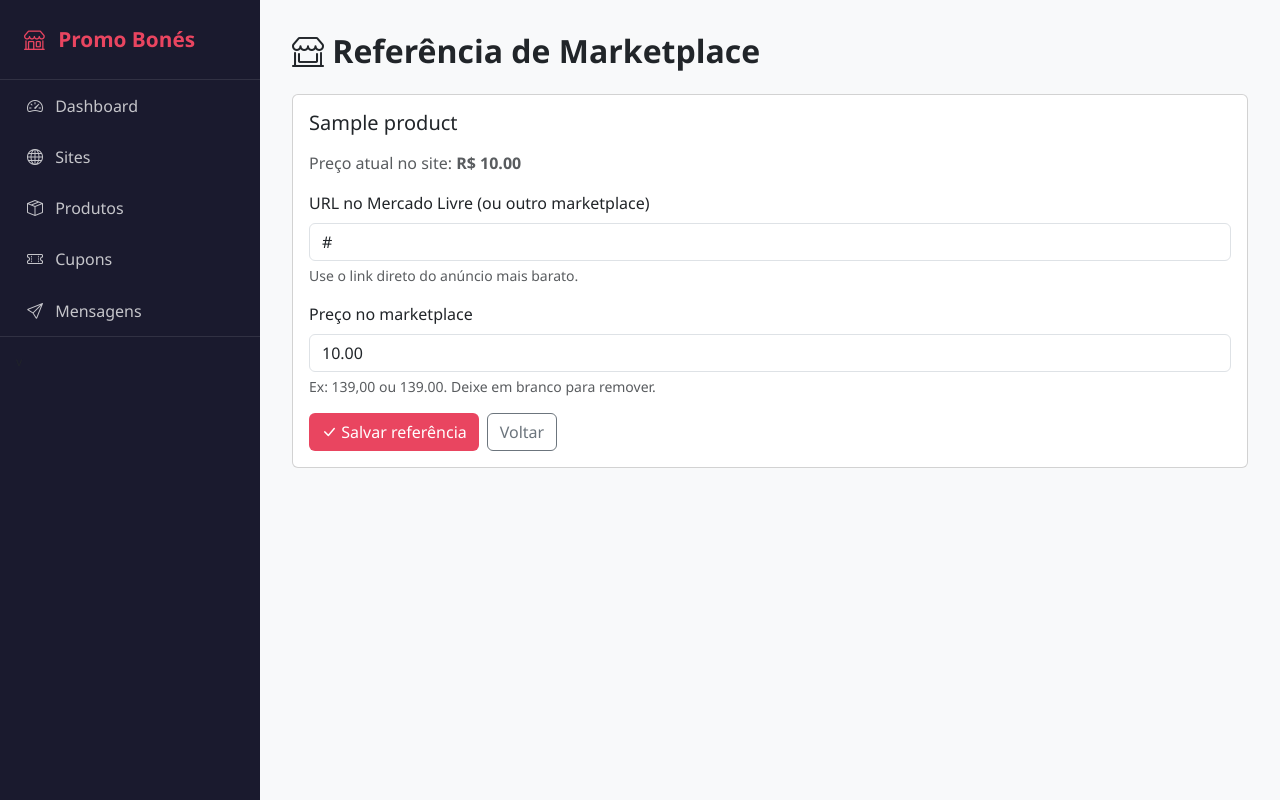
After one commit to Joao-Lucas-Code/promo_bones, a Flask app: page /products/1/marketplace in a window 1280 px wide. The commit adds this page. Run offline with Flask 3, Linux system fonts and the light colour scheme; tables that the repository leaves empty hold one stand-in row (values such as "Sample post").

Commit message:
feat: adiciona referência de preço do Mercado Livre e melhora detecção de bloqueio do scraper
- Detecta bloqueio do Mercado Livre (tráfego suspeito/verificação) e retorna erro informativo
- Adiciona suporte a curl_cffi e proxy via SCRAPER_PROXY_URL
- Cria campos marketplace_url e marketplace_price no Product
- Adiciona tela e API para cadastrar preço de referência do ML
- Exibe badge de economia no painel quando ML está mais barato
- Atualiza requirements.txt com curl_cffi

```diff
--- a/promo_bones/database.py
+++ b/promo_bones/database.py
@@ -49,6 +49,8 @@ class Product(Base):
     available = Column(Boolean, default=True)
     sku = Column(String, nullable=True)
     tags = Column(Text, nullable=True)  # ex: "esportivo,aba-nene,preto"
+    marketplace_url = Column(Text, nullable=True)  # link de referência (ex: Mercado Livre)
+    marketplace_price = Column(Float, nullable=True)  # preço de referência no marketplace
     scraped_at = Column(DateTime, default=datetime.utcnow)
     updated_at = Column(DateTime, default=datetime.utcnow, onupdate=datetime.utcnow)
 
--- a/promo_bones/main.py
+++ b/promo_bones/main.py
@@ -210,6 +210,50 @@ def products_list():
     finally:
         db.close()
 
+@app.route("/products/<int:product_id>/marketplace", methods=["GET", "POST"])
+def edit_marketplace_reference(product_id):
+    """Permite cadastrar/editar o preço de referência do Mercado Livre."""
+    db = next(get_db())
+    try:
+        product = db.query(Product).filter(Product.id == product_id).first()
+        if not product:
+            return "Produto não encontrado", 404
+
+        if request.method == "POST":
+            product.marketplace_url = request.form.get("marketplace_url", "").strip() or None
+            raw_price = request.form.get("marketplace_price", "").strip().replace("R$", "").replace(".", "").replace(",", ".")
+            product.marketplace_price = float(raw_price) if raw_price else None
+            db.commit()
+            return redirect("/products")
+
+        return render_template("marketplace_form.html", product=product)
+    finally:
+        db.close()
+
+@app.route("/api/products/<int:product_id>/marketplace", methods=["POST"])
+def api_update_marketplace_reference(product_id):
+    """API JSON para atualizar preço de referência do marketplace."""
+    db = next(get_db())
+    try:
+        product = db.query(Product).filter(Product.id == product_id).first()
+        if not product:
+            return jsonify({"success": False, "error": "Produto não encontrado"}), 404
+
+        product.marketplace_url = request.form.get("marketplace_url", "").strip() or None
+        raw_price = request.form.get("marketplace_price", "").strip().replace("R$", "").replace(".", "").replace(",", ".")
+        product.marketplace_price = float(raw_price) if raw_price else None
+        db.commit()
+        return jsonify({
+            "success": True,
+            "marketplace_price": product.marketplace_price,
+            "marketplace_url": product.marketplace_url,
+        })
+    except ValueError:
+        db.rollback()
+        return jsonify({"success": False, "error": "Preço inválido"}), 400
+    finally:
+        db.close()
+
 # === COUPONS ===
 @app.route("/coupons")
 def coupons_list():
--- a/promo_bones/scraper.py
+++ b/promo_bones/scraper.py
@@ -1,15 +1,40 @@
 """Web scraper para sites de bonés."""
+import os
 import re
-import requests
 from datetime import datetime
+from urllib.parse import urljoin
+
 from bs4 import BeautifulSoup
-from urllib.parse import urljoin
 
 from .config import USER_AGENT, REQUEST_TIMEOUT, SITES
 from .database import SessionLocal, Product, PriceHistory, Site, ScraperLog
 
+# Tenta usar curl_cffi (melhor contra bloqueios de TLS/bot); fallback para requests
+try:
+    from curl_cffi import requests as curl_requests
+    CURL_CFFI_AVAILABLE = True
+except Exception:  # pragma: no cover
+    import requests as curl_requests
+    CURL_CFFI_AVAILABLE = False
 
-HEADERS = {"User-Agent": USER_AGENT}
+import requests
+
+
+PROXY_URL = os.getenv("SCRAPER_PROXY_URL", "")
+
+
+HEADERS = {
+    "User-Agent": USER_AGENT,
+    "Accept": "text/html,application/xhtml+xml,application/xml;q=0.9,image/avif,image/webp,image/apng,*/*;q=0.8",
+    "Accept-Language": "pt-BR,pt;q=0.9,en-US;q=0.8,en;q=0.7",
+    "Accept-Encoding": "gzip, deflate, br",
+    "Connection": "keep-alive",
+    "Upgrade-Insecure-Requests": "1",
+    "Sec-Fetch-Dest": "document",
+    "Sec-Fetch-Mode": "navigate",
+    "Sec-Fetch-Site": "none",
+    "Cache-Control": "max-age=0",
+}
 
 
 class BaseScraper:
@@ -18,17 +43,45 @@ class BaseScraper:
     def __init__(self, site_slug: str):
         self.site_slug = site_slug
         self.site_config = SITES.get(site_slug, {})
-        self.session = requests.Session()
-        self.session.headers.update(HEADERS)
+        self.last_response_text = ""
+        self.last_url = ""
+        self._build_session()
+
+    def _build_session(self):
+        """Monta a sessão HTTP, preferindo curl_cffi quando disponível."""
+        proxies = {"http": PROXY_URL, "https": PROXY_URL} if PROXY_URL else None
+        if CURL_CFFI_AVAILABLE:
+            self.session = curl_requests.Session()
+            self.session.impersonate = "chrome131"
+        else:
+            self.session = requests.Session()
+            self.session.headers.update(HEADERS)
+        self.session.proxies = proxies
 
     def fetch(self, url: str) -> BeautifulSoup | None:
         try:
-            resp = self.session.get(url, timeout=REQUEST_TIMEOUT)
+            if CURL_CFFI_AVAILABLE:
+                resp = self.session.get(url, timeout=REQUEST_TIMEOUT)
+            else:
+                resp = self.session.get(url, timeout=REQUEST_TIMEOUT)
             resp.raise_for_status()
+            self.last_url = resp.url
+            self.last_response_text = resp.text
             return BeautifulSoup(resp.text, "html.parser")
         except Exception as e:
             print(f"[ERRO] Falha ao buscar {url}: {e}")
             return None
+
+    def is_blocked(self) -> bool:
+        """Detecta páginas de bloqueio/verificação do Mercado Livre."""
+        text = self.last_response_text.lower()
+        return any(marker in text for marker in [
+            "suspicious-traffic",
+            "account-verification",
+            "micro-landing-container",
+            "para continuar, acesse",
+            "sua conta",
+        ])
 
     def parse_products(self, soup: BeautifulSoup) -> list[dict]:
         raise NotImplementedError
@@ -191,16 +244,35 @@ class SoleilScraper(DustCompanyScraper):
 
 
 class MercadoLivreScraper(BaseScraper):
-    """Scraper para Mercado Livre."""
+    """Scraper para Mercado Livre.
+
+    Atenção: o Mercado Livre costuma bloquear requisições vindas de
+    datacenters/cloud (página de verificação de conta ou micro-landing).
+    Quando isso acontece, o scraper retorna um erro informativo e o painel
+    pode usar o preço de referência do marketplace cadastrado manualmente.
+    """
 
     def parse_products(self, soup: BeautifulSoup) -> list[dict]:
         products = []
-        items = soup.select(".ui-search-result, .ui-search-layout__item, .poly-card")
+        # Selectores usados nas listagens do ML (clássicos e novos "poly")
+        items = soup.select(
+            ".ui-search-result, .ui-search-layout__item, .poly-card, "
+            ".andes-card--default, [data-testid='product-card']"
+        )
 
         for item in items[:15]:
-            name_el = item.select_one(".poly-component__title, .ui-search-item__title")
-            price_el = item.select_one(".poly-price__current, .andes-money-amount__fraction")
-            old_price_el = item.select_one(".poly-price__old, .andes-money-amount--previous")
+            name_el = item.select_one(
+                ".poly-component__title, .ui-search-item__title, "
+                ".ui-search-link__title-class, a[title]"
+            )
+            price_el = item.select_one(
+                ".poly-price__current, .andes-money-amount__fraction, "
+                ".price-tag-fraction, .ui-search-price__part"
+            )
+            old_price_el = item.select_one(
+                ".poly-price__old, .andes-money-amount--previous, "
+                ".price-tag-amount--previous, .ui-search-price__part--small"
+            )
             img_el = item.select_one("img")
             link_el = item.select_one("a[href]")
 
@@ -246,7 +318,28 @@ class MercadoLivreScraper(BaseScraper):
         soup = self.fetch(url)
         if not soup:
             return {"success": False, "products": [], "error": "Falha ao carregar página"}
+
+        if self.is_blocked():
+            return {
+                "success": False,
+                "products": [],
+                "error": (
+                    "Mercado Livre bloqueou a requisição (verificação de conta / "
+                    "tráfego suspeito). Considere usar SCRAPER_PROXY_URL ou cadastrar "
+                    "o preço de referência do marketplace no painel."
+                ),
+            }
+
         products = self.parse_products(soup)
+        if not products:
+            return {
+                "success": False,
+                "products": [],
+                "error": (
+                    "Nenhum produto encontrado na listagem. O Mercado Livre pode estar "
+                    "entregando uma página reduzida (JavaScript) ou a estrutura mudou."
+                ),
+            }
         return {"success": True, "products": products, "error": None}
 
     @staticmethod
--- /dev/null
+++ b/promo_bones/templates/marketplace_form.html
@@ -0,0 +1,37 @@
+{% extends "base.html" %}
+{% block title %}Referência Marketplace - Promo Bonés{% endblock %}
+{% block content %}
+<h2 class="fw-bold mb-4"><i class="bi bi-shop-window"></i> Referência de Marketplace</h2>
+
+<div class="card">
+    <div class="card-body">
+        <h5 class="card-title mb-3">{{ product.name }}</h5>
+        <p class="text-muted">
+            Preço atual no site: <strong>R$ {{ "%.2f"|format(product.current_price) }}</strong>
+        </p>
+
+        <form method="post">
+            <div class="mb-3">
+                <label class="form-label">URL no Mercado Livre (ou outro marketplace)</label>
+                <input type="url" name="marketplace_url" class="form-control"
+                       placeholder="https://www.mercadolivre.com.br/..."
+                       value="{{ product.marketplace_url or '' }}">
+                <div class="form-text">Use o link direto do anúncio mais barato.</div>
+            </div>
+            <div class="mb-3">
+                <label class="form-label">Preço no marketplace</label>
+                <input type="text" name="marketplace_price" class="form-control"
+                       placeholder="139.00"
+                       value="{{ '%.2f'|format(product.marketplace_price) if product.marketplace_price else '' }}">
+                <div class="form-text">Ex: 139,00 ou 139.00. Deixe em branco para remover.</div>
+            </div>
+            <div class="d-flex gap-2">
+                <button type="submit" class="btn btn-accent">
+                    <i class="bi bi-check-lg"></i> Salvar referência
+                </button>
+                <a href="/products" class="btn btn-outline-secondary">Voltar</a>
+            </div>
+        </form>
+    </div>
+</div>
+{% endblock %}
--- a/requirements.txt
+++ b/requirements.txt
@@ -1,6 +1,7 @@
 Flask==3.0.3
 SQLAlchemy==2.0.31
 requests==2.32.3
+curl_cffi>=0.16.0
 beautifulsoup4==4.12.3
 python-dotenv==1.0.1
 APScheduler==3.10.4
```
Also changed, not shown: promo_bones/templates/products.html (+19 -0 lines).
